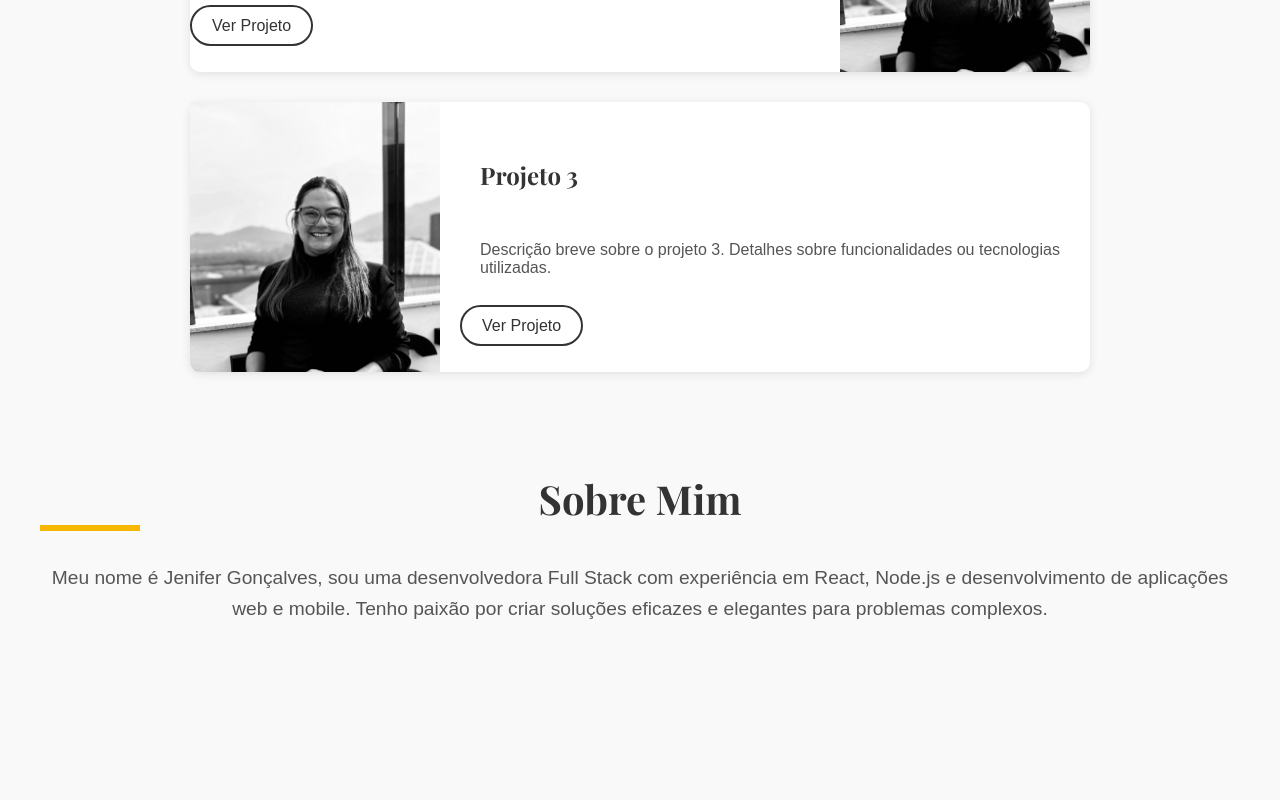
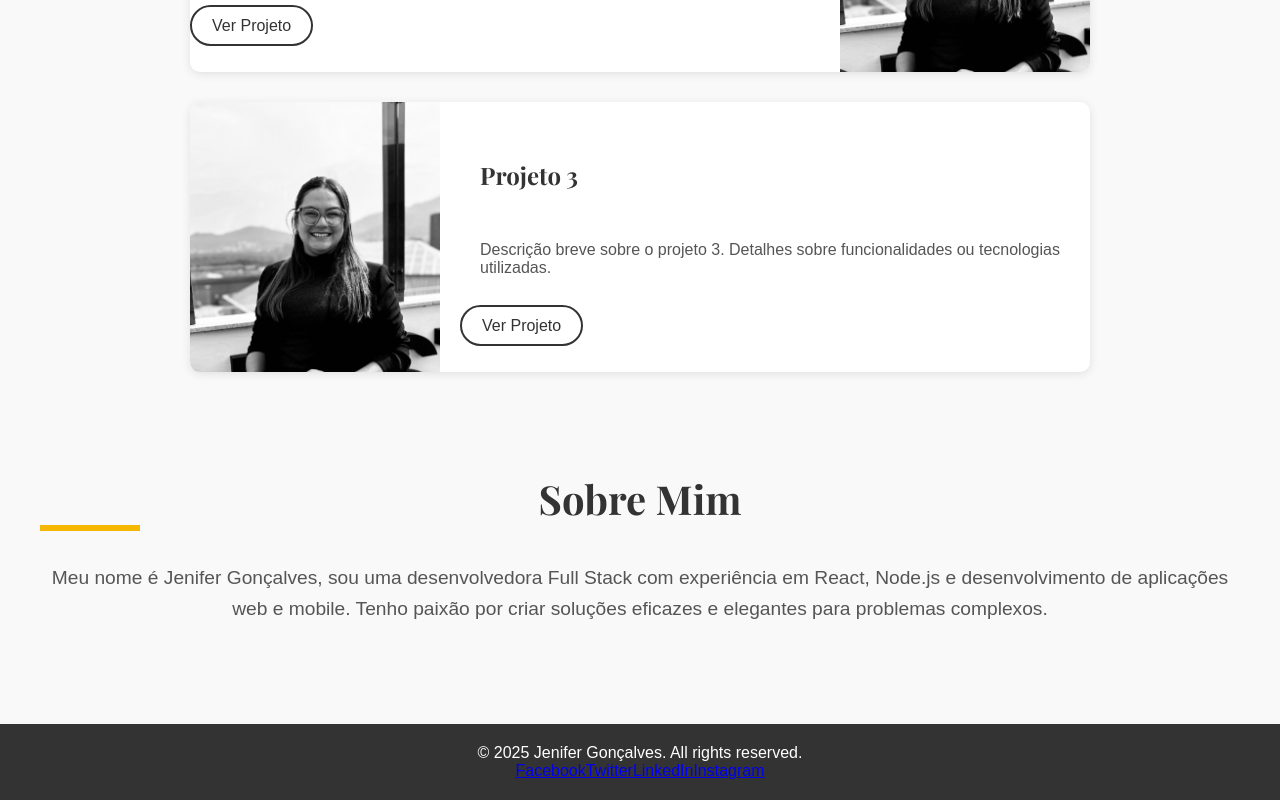
Before and after one commit to jenifergs/portfolio-jeni, a React (Create React App) app: page / in a window 1280 px wide. Shown: the part 1247-2047 px from the top of the page. Before the commit the page ends 1971 px from the top, so only its background shows below. Built offline with nearby package versions, Linux system fonts and the light colour scheme.

Commit message:
add Footer component with styles and update layout to include it

```diff
--- a/src/App.js
+++ b/src/App.js
@@ -3,6 +3,7 @@ import Header from './components/Header';
 import Hero from './components/Hero';
 import Projects from './components/Projects';
 import About from './components/About';
+import Footer from './components/Footer';
 
 function App() {
   return (
@@ -11,6 +12,7 @@ function App() {
       <Hero />
       <Projects />
       <About />
+      <Footer />
     </>
   );
 }
--- /dev/null
+++ b/src/components/Footer.js
@@ -0,0 +1,20 @@
+import React from 'react';
+import './Footer.scss';
+
+const Footer = () => {
+    return (
+        <footer className="footer">
+            <div className="footer-content">
+                <p>&copy; 2025 Jenifer Gonçalves. All rights reserved.</p>
+                <div className="social-media">
+                    <a href="https://www.facebook.com" target="_blank" rel="noopener noreferrer">Facebook</a>
+                    <a href="https://www.twitter.com" target="_blank" rel="noopener noreferrer">Twitter</a>
+                    <a href="https://www.linkedin.com" target="_blank" rel="noopener noreferrer">LinkedIn</a>
+                    <a href="https://www.instagram.com" target="_blank" rel="noopener noreferrer">Instagram</a>
+                </div>
+            </div>
+        </footer>
+    );
+};
+
+export default Footer;
--- /dev/null
+++ b/src/components/Footer.scss
@@ -0,0 +1,49 @@
+// Footer.scss
+
+.footer {
+    background-color: #333;
+    color: #fff;
+    padding: 20px;
+    text-align: center;
+    font-family: 'Arial', sans-serif;
+
+    .footer-links {
+        list-style: none;
+        padding: 0;
+
+        li {
+            display: inline;
+            margin: 0 10px;
+
+            a {
+                color: #fff;
+                text-decoration: none;
+                transition: color 0.3s;
+
+                &:hover {
+                    color: #ff6347;
+                }
+            }
+        }
+    }
+
+    .footer-social {
+        margin-top: 10px;
+
+        a {
+            color: #fff;
+            margin: 0 5px;
+            font-size: 1.2em;
+            transition: color 0.3s;
+
+            &:hover {
+                color: #ff6347;
+            }
+        }
+    }
+
+    .footer-copy {
+        margin-top: 20px;
+        font-size: 0.9em;
+    }
+}
--- a/src/components/Projects.scss
+++ b/src/components/Projects.scss
@@ -56,7 +56,7 @@
         width: 250px;
         height: 270px;
         object-fit: cover;
-        border-radius: 0px 0px 0px 10px;
+        border-radius: 10px 0px 0px 10px;
       }
 
       .project-info {
```
Also changed, not shown: src/assets/project1.png, src/assets/project11.png (added).
